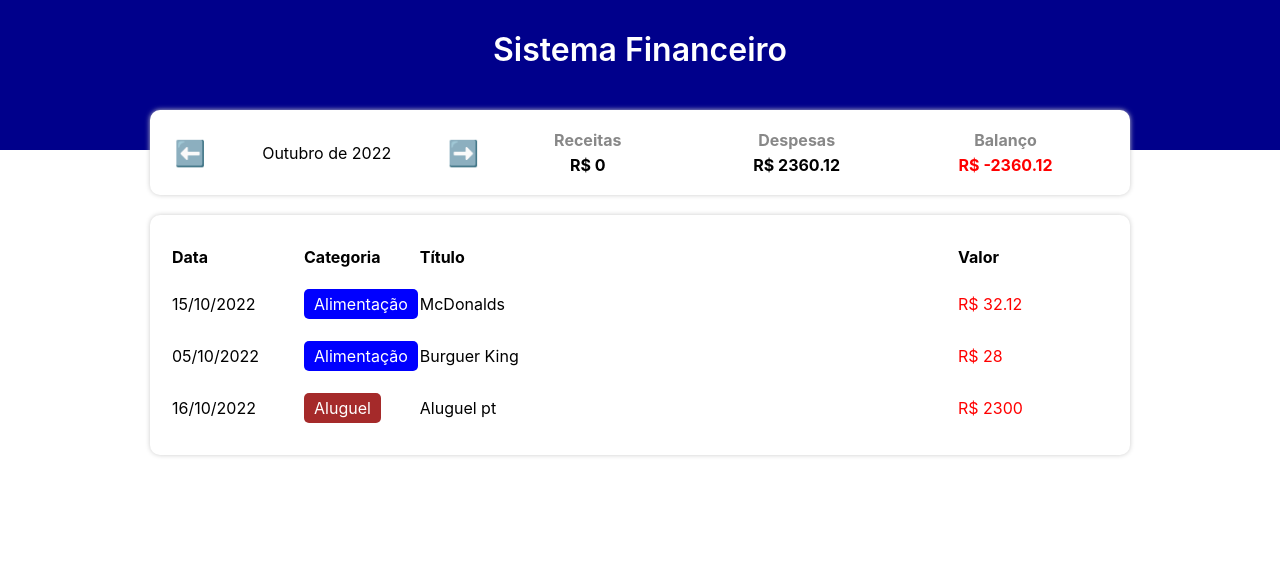
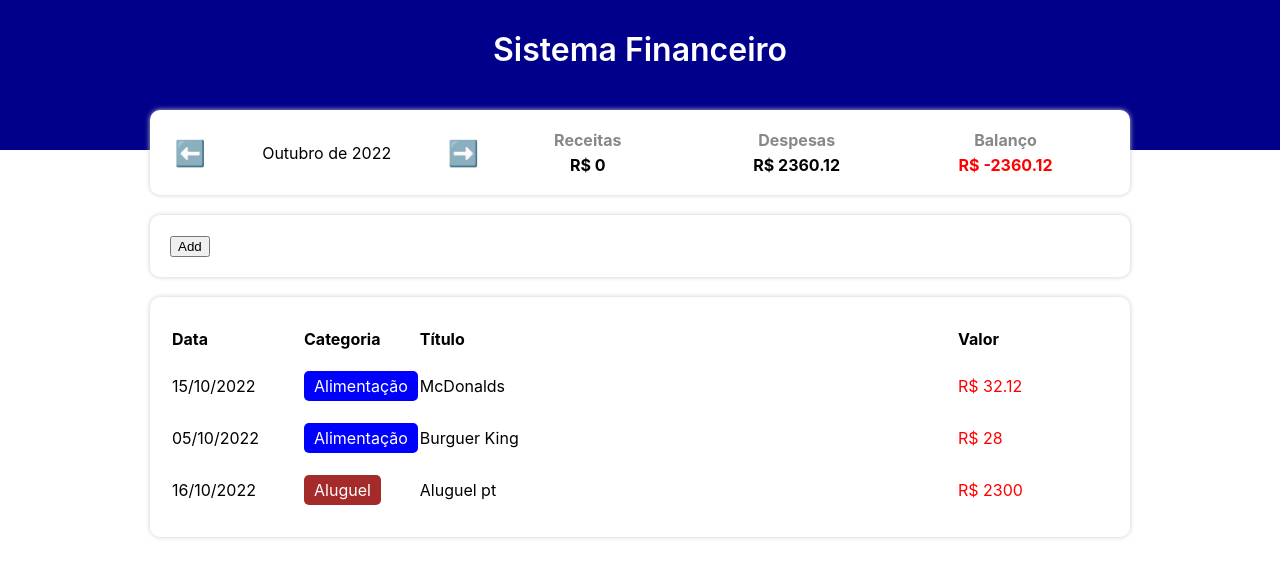
Before and after one commit to KaduMS/personalFinance, a React (Create React App) app: page / in a window 1280 px wide. Shown: the top 578 px of the page. Built offline with nearby package versions, Linux system fonts and the light colour scheme.

Commit message:
development: add new information via button

```diff
--- a/src/App.tsx
+++ b/src/App.tsx
@@ -1,12 +1,12 @@
 import { useState, useEffect } from "react";
 import * as C from "./App.styles";
 import { Item } from "./types/Item";
-import { Category } from "./types/Category";
 import { Categories } from "./Data/Categories";
 import { items } from "./Data/Items";
 import { filterListByMonth, getCurrentMonth } from "./helpers/dateFilter";
 import { TableArea } from "./components/TableArea";
 import { InfoArea } from "./components/InfoArea";
+import { InputArea } from "./components/InputArea";
 
 const App = () => {
   const [list, setList] = useState(items);
@@ -38,6 +38,12 @@
   const handleMonthChange = (newMonth: string) => {
     setCurrentMonth(newMonth);
   };
+
+  const handleAddItem = (item: Item) => {
+    let newList = [...list];
+    newList.push(item);
+    setList(newList);
+  }
   return (
     <C.Container>
       <C.Header>
@@ -52,6 +58,7 @@
         />
 
         {/* Area de inserção*/}
+        <InputArea onAdd={handleAddItem} />
 
         <TableArea list={filteredList} />
       </C.Body>
--- /dev/null
+++ b/src/components/InputArea/index.tsx
@@ -0,0 +1,22 @@
+import { Item } from '../../types/Item';
+import * as C from './styles'
+
+type Props = {
+    onAdd: (item: Item) => void;
+}
+export const InputArea = ({onAdd}:Props) => {
+    const handleAddEvent = () => {
+        let newItem: Item = {
+            date: new Date(2022, 9, 28),
+            category: 'food',
+            title: 'Item de teste',
+            value: 250.25,
+        }
+        onAdd(newItem);
+    }
+    return (
+        <C.Container>
+            <button onClick={handleAddEvent}>Add</button>
+        </C.Container>
+    )
+}
--- /dev/null
+++ b/src/components/InputArea/styles.ts
@@ -0,0 +1,9 @@
+import styled from "styled-components";
+
+export const Container = styled.div`
+  background-color: #fff;
+  box-shadow: 0px 0px 5px #ccc;
+  border-radius: 10px;
+  padding: 20px;
+  margin-top: 20px;
+`;
```
